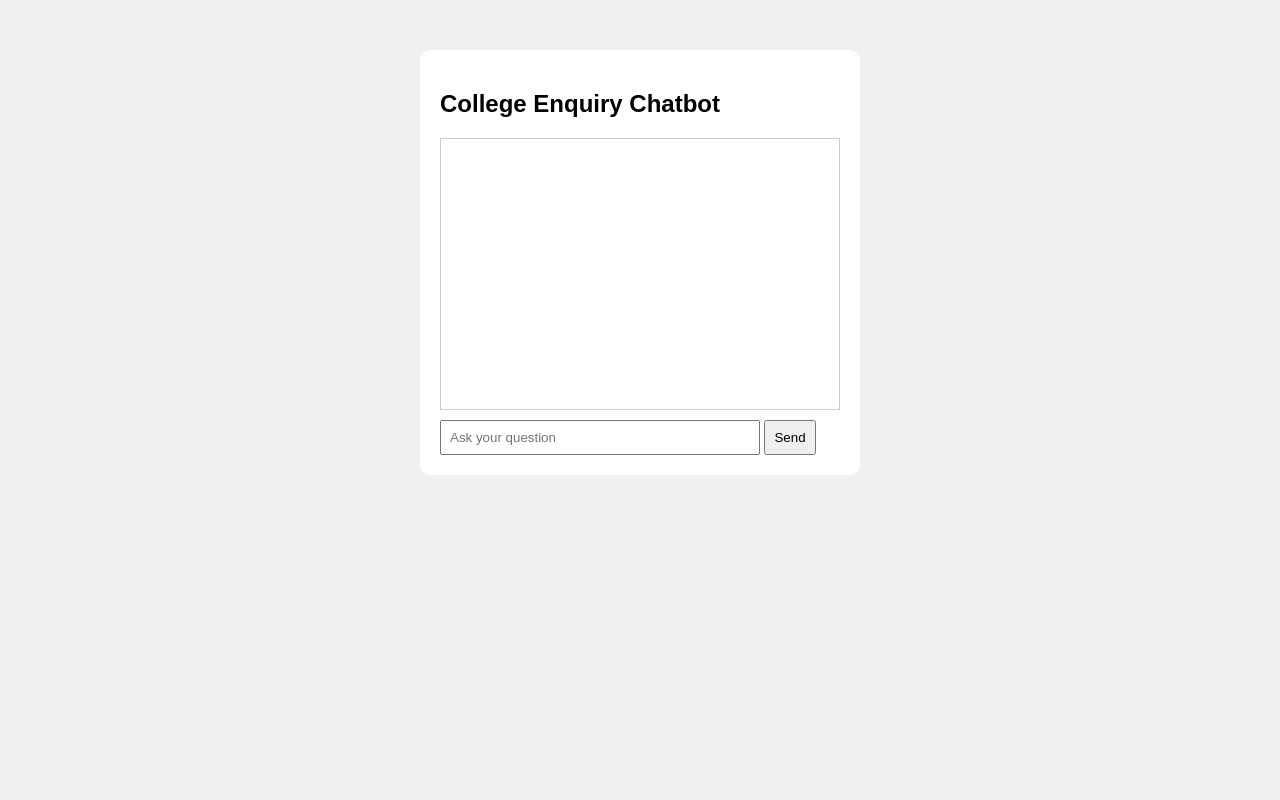
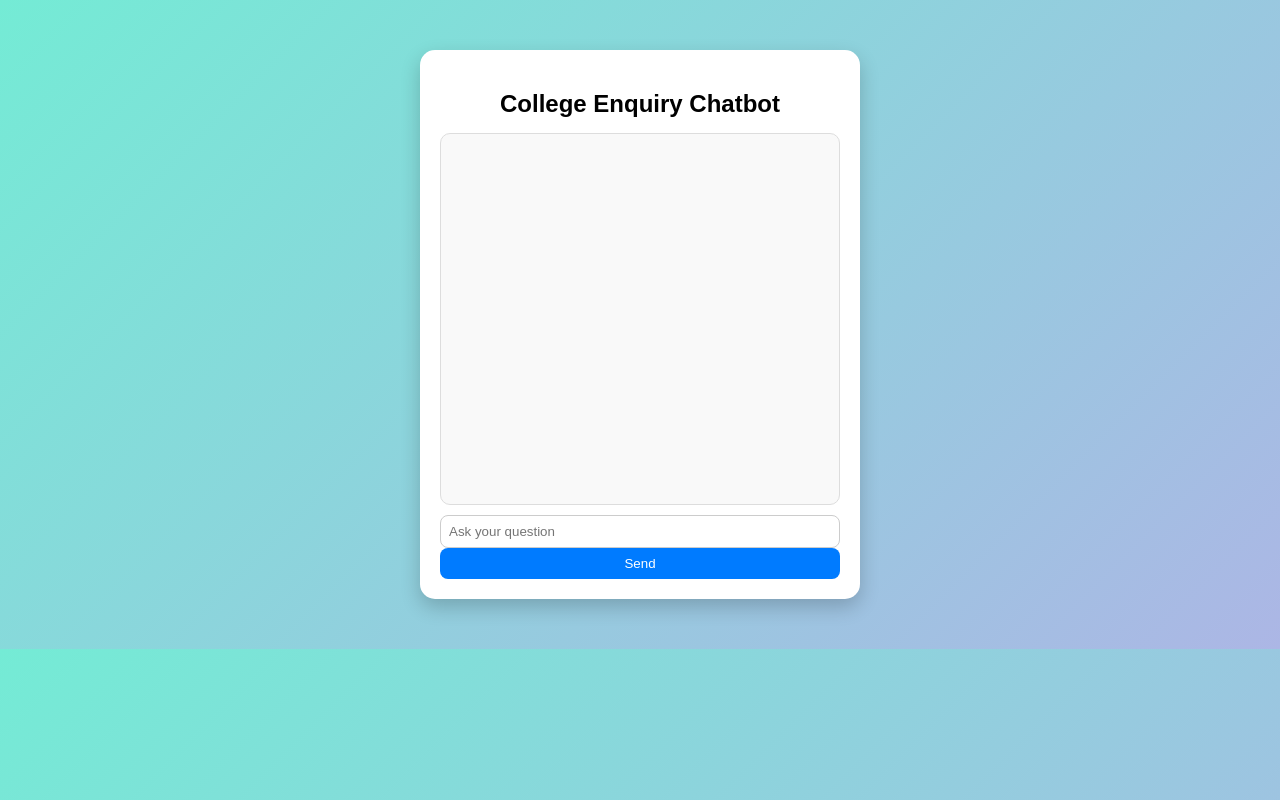
Before and after one commit to Vinitha-0508/college-enquiry-chatbot, a Flask app: page / in a window 1280 px wide. Run offline with Flask 3, Linux system fonts and the light colour scheme.

Commit message:
Revamp chat UI styles with new design elements

```diff
--- a/static/style.css
+++ b/static/style.css
@@ -1,6 +1,8 @@
 body {
-    font-family: Arial;
-    background-color: #f0f0f0;
+    background: linear-gradient(135deg, #74ebd5, #acb6e5);
+    font-family: Arial, sans-serif;
+    margin: 0;
+    padding: 0;
 }
 
 .chat-container {
@@ -8,30 +10,72 @@ body {
     margin: 50px auto;
     background: white;
     padding: 20px;
-    border-radius: 10px;
+    border-radius: 15px;
+    box-shadow: 0 8px 20px rgba(0, 0, 0, 0.2);
+    display: flex;
+    flex-direction: column;
+}
+
+h2 {
+    text-align: center;
+    margin-bottom: 15px;
 }
 
 #chat-box {
-    height: 250px;
+    height: 350px;
+    border: 1px solid #ddd;
+    border-radius: 10px;
     overflow-y: auto;
-    border: 1px solid #ccc;
     padding: 10px;
+    background: #f9f9f9;
     margin-bottom: 10px;
 }
 
 .user {
-    color: blue;
+    text-align: right;
+    background-color: #007bff;
+    color: white;
+    padding: 8px 12px;
+    border-radius: 15px 15px 0 15px;
+    margin: 5px 0;
+    display: inline-block;
+    max-width: 75%;
 }
 
 .bot {
-    color: green;
+    text-align: left;
+    background-color: #28a745;
+    color: white;
+    padding: 8px 12px;
+    border-radius: 15px 15px 15px 0;
+    margin: 5px 0;
+    display: inline-block;
+    max-width: 75%;
 }
 
-input {
-    width: 75%;
+.input-container {
+    display: flex;
+    gap: 10px;
+}
+
+#user-input {
+    flex: 1;
     padding: 8px;
+    border-radius: 8px;
+    border: 1px solid #ccc;
+    outline: none;
 }
 
 button {
-    padding: 8px;
+    padding: 8px 15px;
+    border: none;
+    border-radius: 8px;
+    background-color: #007bff;
+    color: white;
+    cursor: pointer;
+    transition: 0.3s;
 }
+
+button:hover {
+    background-color: #0056b3;
+}
```
